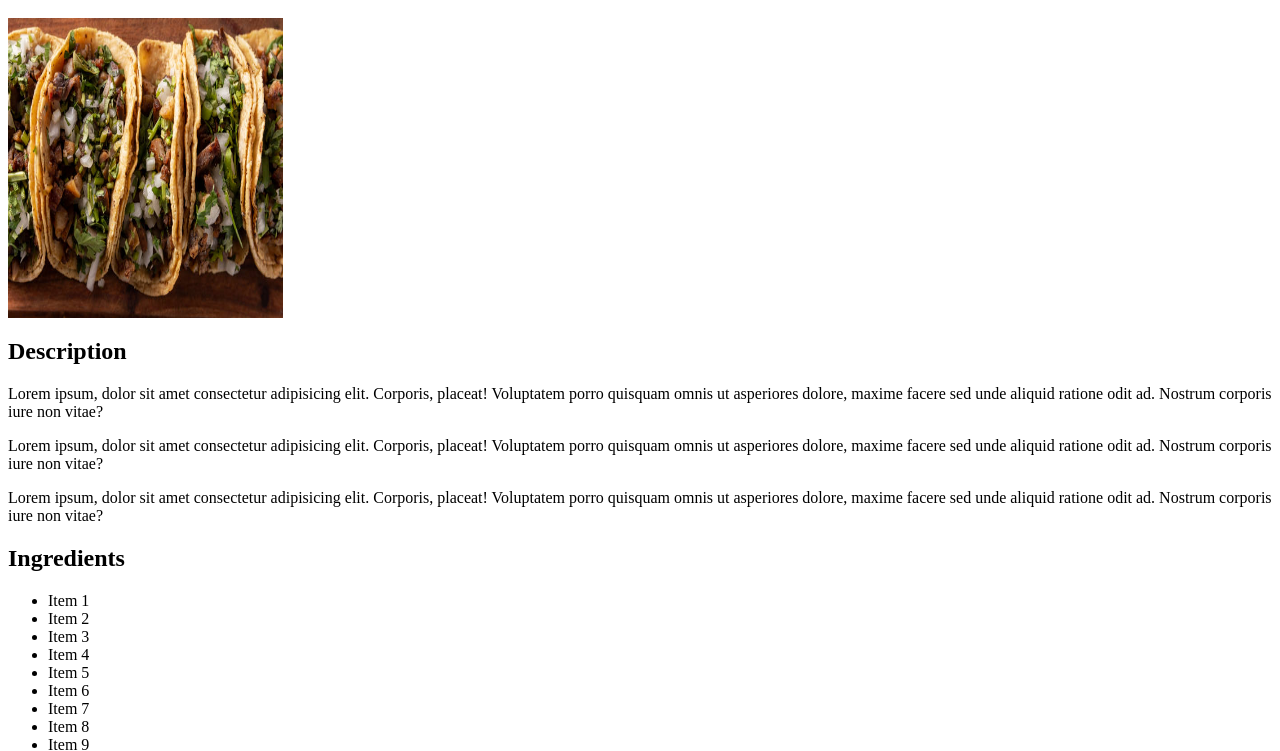
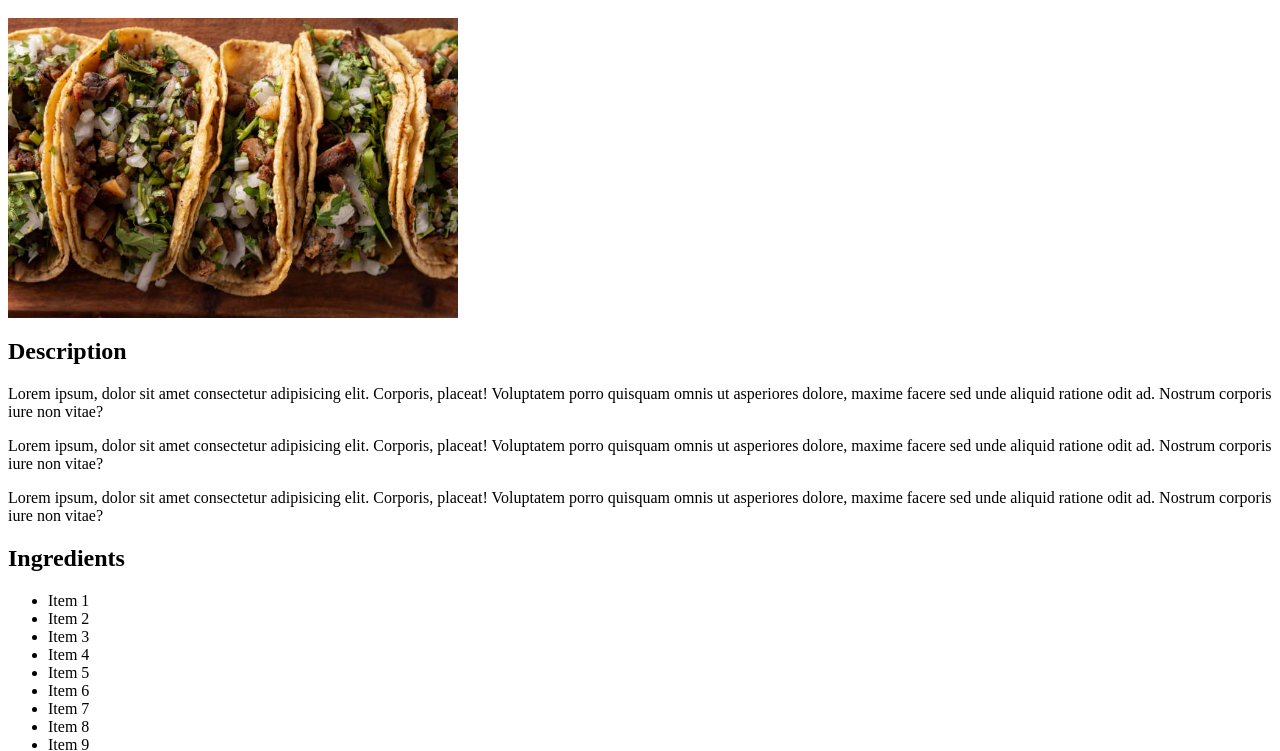
Before and after one commit to f-bbank/odin-recipes, a plain HTML site: page recipes/tacos.html in a window 1280 px wide. Shown: the part 48-799 px from the top of the page. Drawn offline with Linux system fonts and the light colour scheme.

Commit message:
Change the image dimensions to ensure image is displayed with a longer width compared to the height

```diff
--- a/recipes/tacos.html
+++ b/recipes/tacos.html
@@ -5,7 +5,7 @@
     </head>
     <body>
         <h1>Taco Recipe</h1>
-        <img src="../images/tacos.jpg" alt="a picture of 5 tacos with cilantro and diced onions, served on a wooden block" height="300" width="275">
+        <img src="../images/tacos.jpg" alt="a picture of 5 tacos with cilantro and diced onions, served on a wooden block" height="300" width="450">
 
         <h2>Description</h2>
         <p>
```
